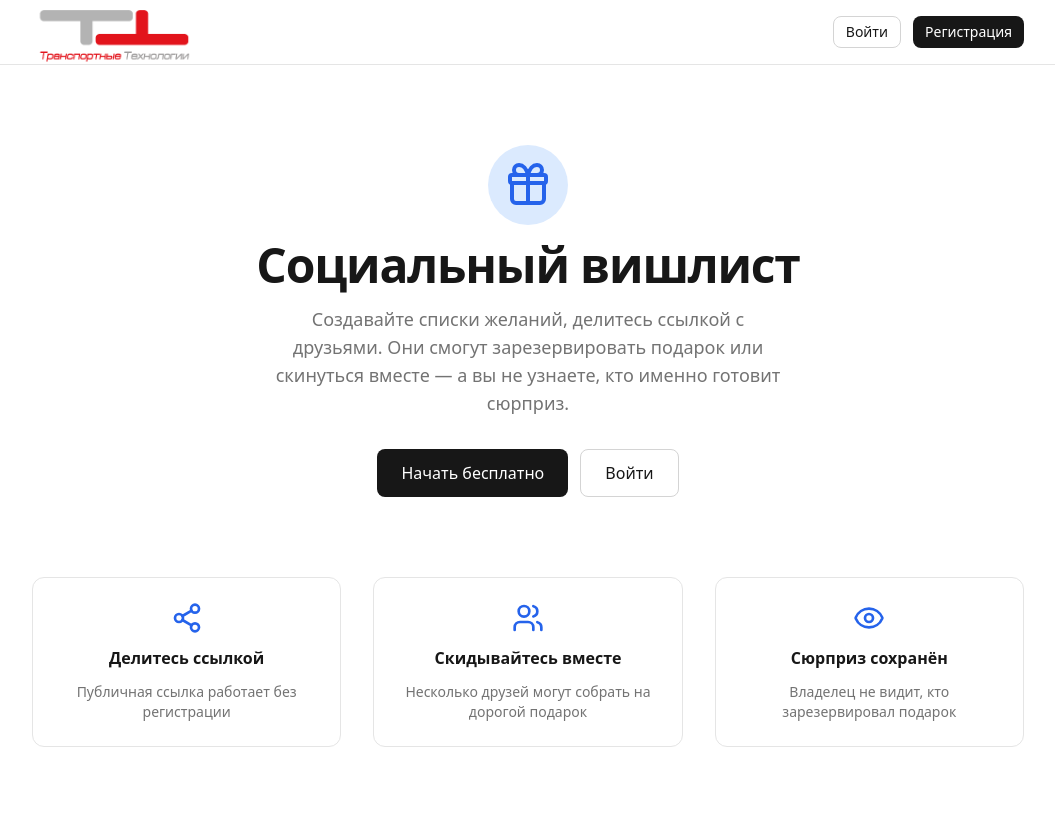
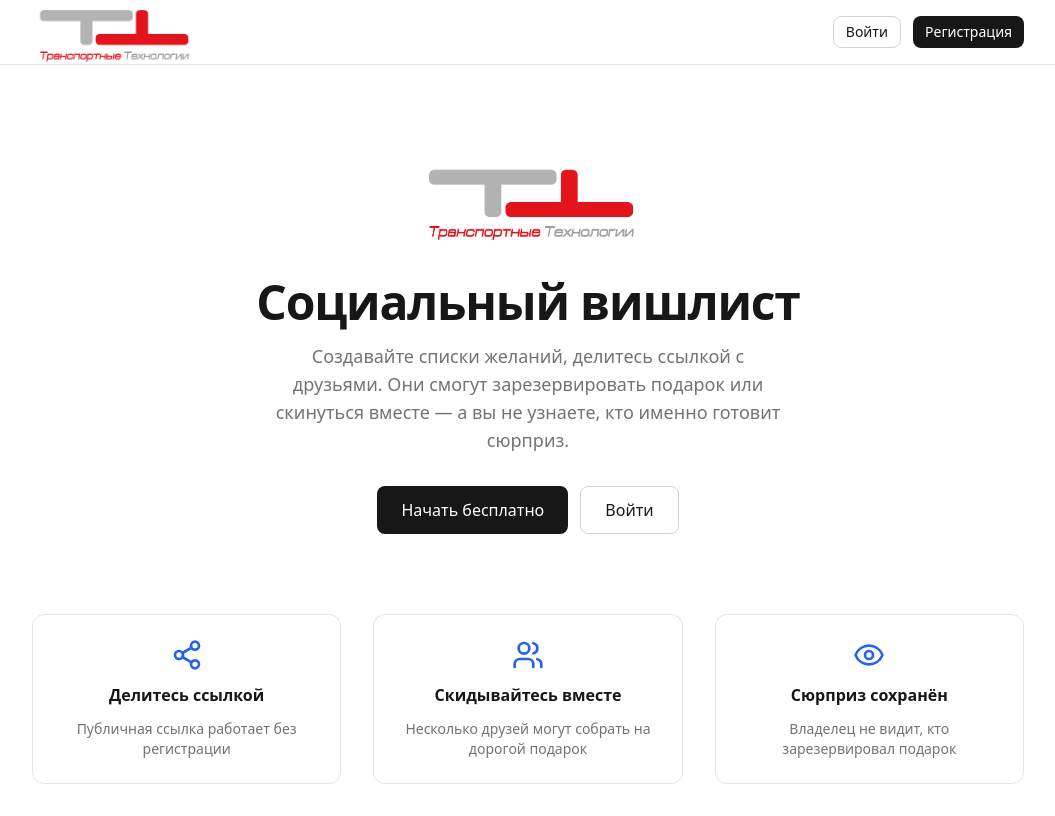
Before and after one commit to Hermi63/vishlistfowwork, a Next.js app in the folder frontend/: page / in a window 1280 px wide. Shown: the whole page, without its empty margins (112-1167 px from the left). Built offline with nearby package versions, Linux system fonts and the light colour scheme.

Commit message:
Replace Gift icon with company logo on home page
https://claude.ai/code/session_01Ko5YCu24sas3qEGrm6QFQb

```diff
--- a/frontend/src/app/page.tsx
+++ b/frontend/src/app/page.tsx
@@ -1,14 +1,15 @@
 "use client";
 
 import Link from "next/link";
+import Image from "next/image";
 import { Button } from "@/components/ui/button";
-import { Gift, Share2, Users, Eye } from "lucide-react";
+import { Share2, Users, Eye } from "lucide-react";
 
 export default function Home() {
   return (
     <div className="flex flex-col items-center pt-12 text-center">
-      <div className="mb-4 rounded-full bg-blue-100 p-4 dark:bg-blue-900/30">
-        <Gift className="h-12 w-12 text-blue-600" />
+      <div className="mb-6">
+        <Image src="/logo.png" alt="Транспортные Технологии" width={220} height={80} style={{objectFit:"contain"}} priority />
       </div>
       <h1 className="mb-4 text-4xl font-bold tracking-tight sm:text-5xl">
         Социальный вишлист
```
